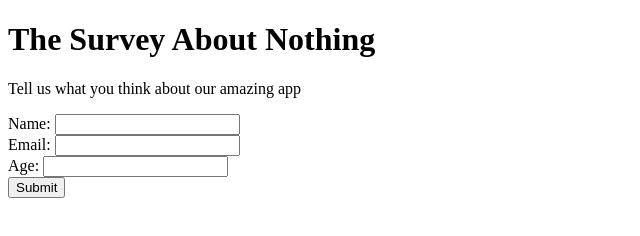
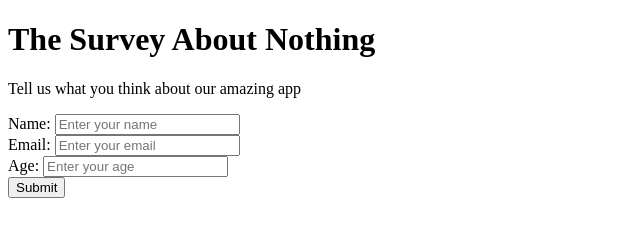
Before and after one commit to wchung42/hw3-survey-form, a plain HTML site: page index.html in a window 1280 px wide. Shown: the whole page, without its empty margins (0-640 px from the left). Drawn offline with Linux system fonts and the light colour scheme.

Commit message:
added placeholder text for name, email, number

```diff
--- a/index.html
+++ b/index.html
@@ -9,11 +9,11 @@
     <p id = "description">Tell us what you think about our amazing app</p>
     <form id= "survey-form" action = "https://google.com">
         <label id = "name-label">Name: </label>
-        <input type = "text" name = "name" id = "name" required> <br>
+        <input type = "text" name = "name" id = "name" required placeholder = "Enter your name"> <br>
         <label id = "email-label">Email: </label>
-        <input type = "text" name = "email" id = "email" required> <br>
+        <input type = "text" name = "email" id = "email" required placeholder = "Enter your email"> <br>
         <label id = "number-label">Age: </label>
-        <input type = "text" name = "age" id = "number" required> <br>
+        <input type = "text" name = "age" id = "number" required placeholder = "Enter your age"> <br>
         <input type = "submit" id = "submit" text = "Submit">
     </form>
 </body>
```
